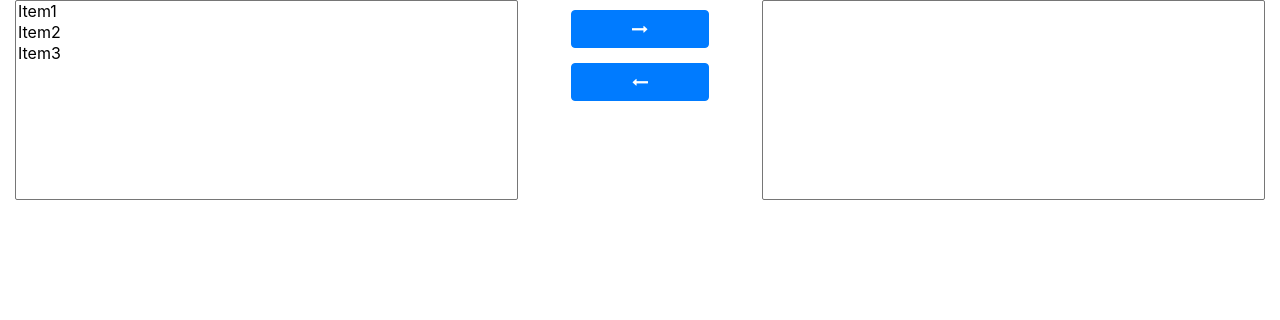
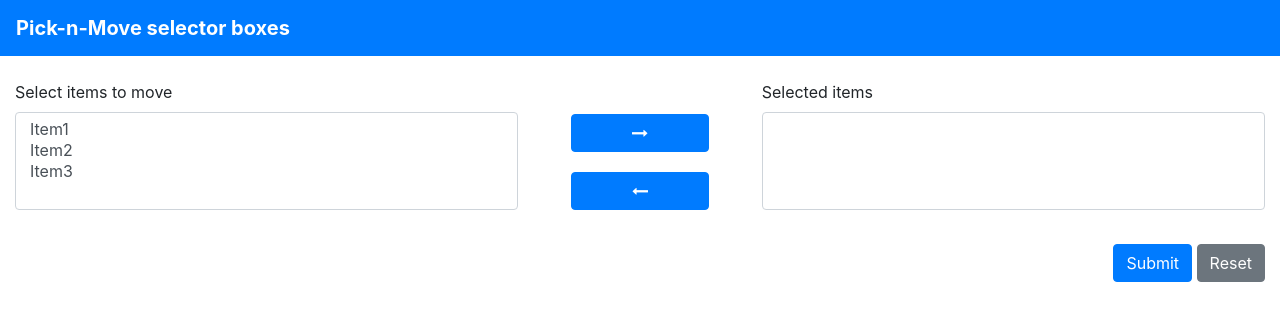
Before and after one commit to shadowfist/pick-n-move-selector-boxes, a plain HTML site: page index.html in a window 1280 px wide. Drawn offline with nearby package versions, Linux system fonts and the light colour scheme.

Commit message:
Added form tag, bootstrap styling
Added nav bar with title, styled form elements based on vanilla bootstrap.

```diff
--- a/index.html
+++ b/index.html
@@ -29,26 +29,34 @@
         }
 
         .move-item-btns button {
-            display: block;
             min-width: 20%;
             width: 75%;
-            margin: 0 auto;
             margin-top: 10px;
-            margin-bottom: 15px;
+            margin-bottom: 10px;
         }
     </style>
 </head>
 
 <body>
-    <section class="content">
+    <nav class="navbar navbar-dark bg-primary">
+        <span class="navbar-brand mb-0 h1 font-weight-bold">Pick-n-Move selector boxes</span>
+    </nav>
+
+    <section class="content mt-4">
         <div class="container-fluid">
+
+            <!-- Select box form -->
+            <form method="post">
                 <div class="row">
                     <div class="col-md-5">
-                    <select name="" id="left-name-list-1" multiple></select>
+                        <div class="form-group">
+                            <label for="left-name-list-1">Select items to move</label>
+                            <select multiple name="left-name-list-1" id="left-name-list-1" class="form-control"></select>
+                        </div>
                         <span class="error error-message-1"></span>
                     </div>
                     <div class="col-md-2">
-                    <div class="move-item-btns">
+                        <div class="move-item-btns mx-auto py-4">
                             <button id="ec-right" class="btn btn-primary" data-move-directon="right"
                                 data-nth-select-pair="1"><i class="fa fa-long-arrow-right"></i></button>
                             <button id="ec-left" class="btn btn-primary" data-move-directon="left"
@@ -56,10 +64,23 @@
                         </div>
                     </div>
                     <div class="col-md-5">
-                    <select name="" id="right-name-list-1" multiple></select>
+                        <div class="form-group">
+                            <label for="right-name-list-1">Selected items</label>
+                            <select multiple name="right-name-list-1" id="right-name-list-1" class="form-control"></select>
+                        </div>
                         <input type="hidden" id="selected-values-1" />
                     </div>
                 </div>
+                <div class="row">
+                    <div class="col-md-12">
+                        <div class="float-right">
+                        <button class="btn btn-primary" type="submit">Submit</button>
+                        <button class="btn btn-secondary" type="reset">Reset</button>
+                    </div>
+                    </div>
+                </div>
+            </form>
+
         </div>
     </section>
     <script src="https://code.jquery.com/jquery-3.4.1.min.js"
--- a/script.js
+++ b/script.js
@@ -25,7 +25,7 @@
     function handleMoveItemsClick(e) {
         // Use the 'data-nth-select-pair' attribute to build the id of
         // the pair of selector boxes to manipulate, if there are more
-        // than one pair of select boxes to move items between -
+        // than one pair of select boxes -
 
         /*
             let nthSelectPair = $(this).get(0).dataset.nthSelectPair');
```
Lines whose indentation alone changed are shown as unchanged.
